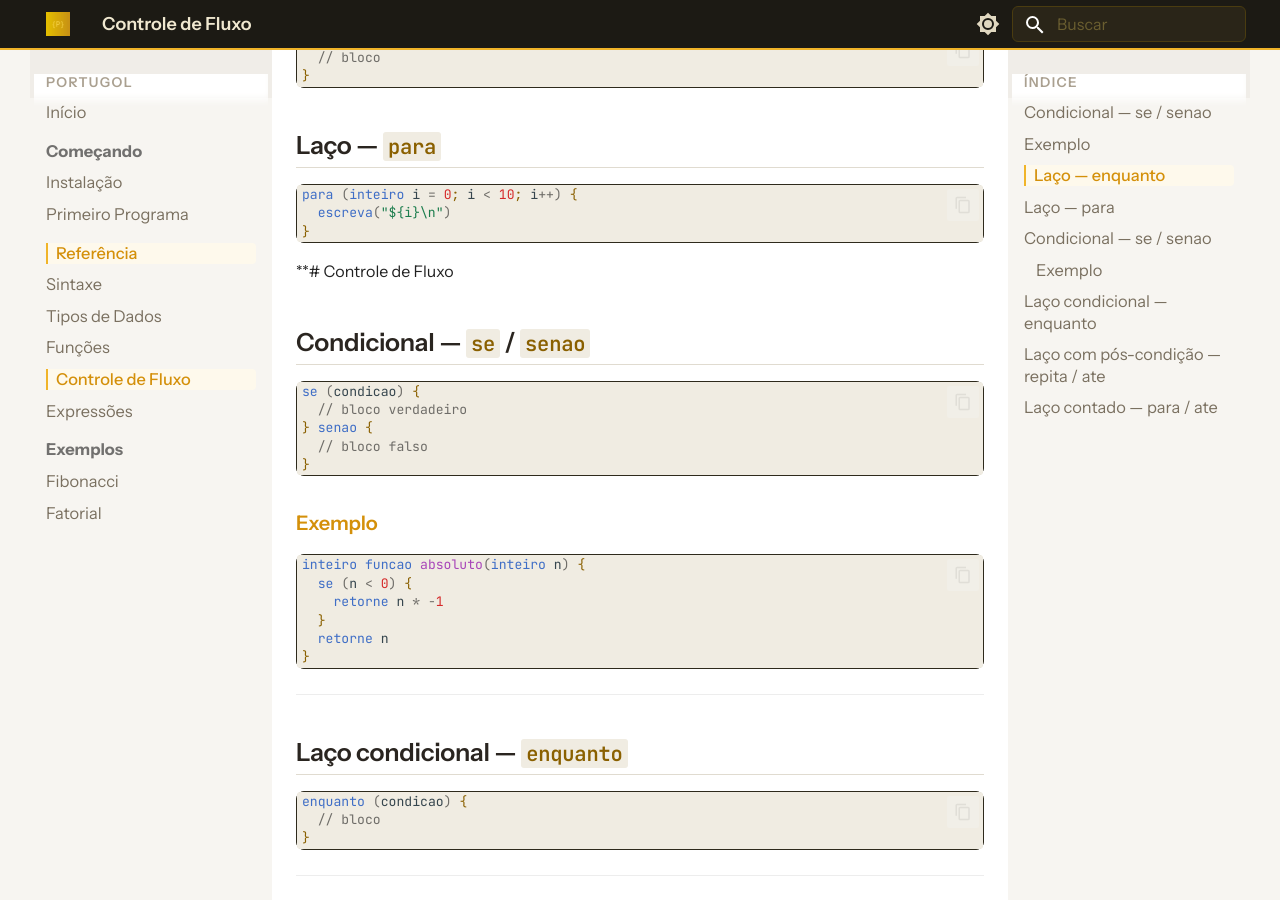
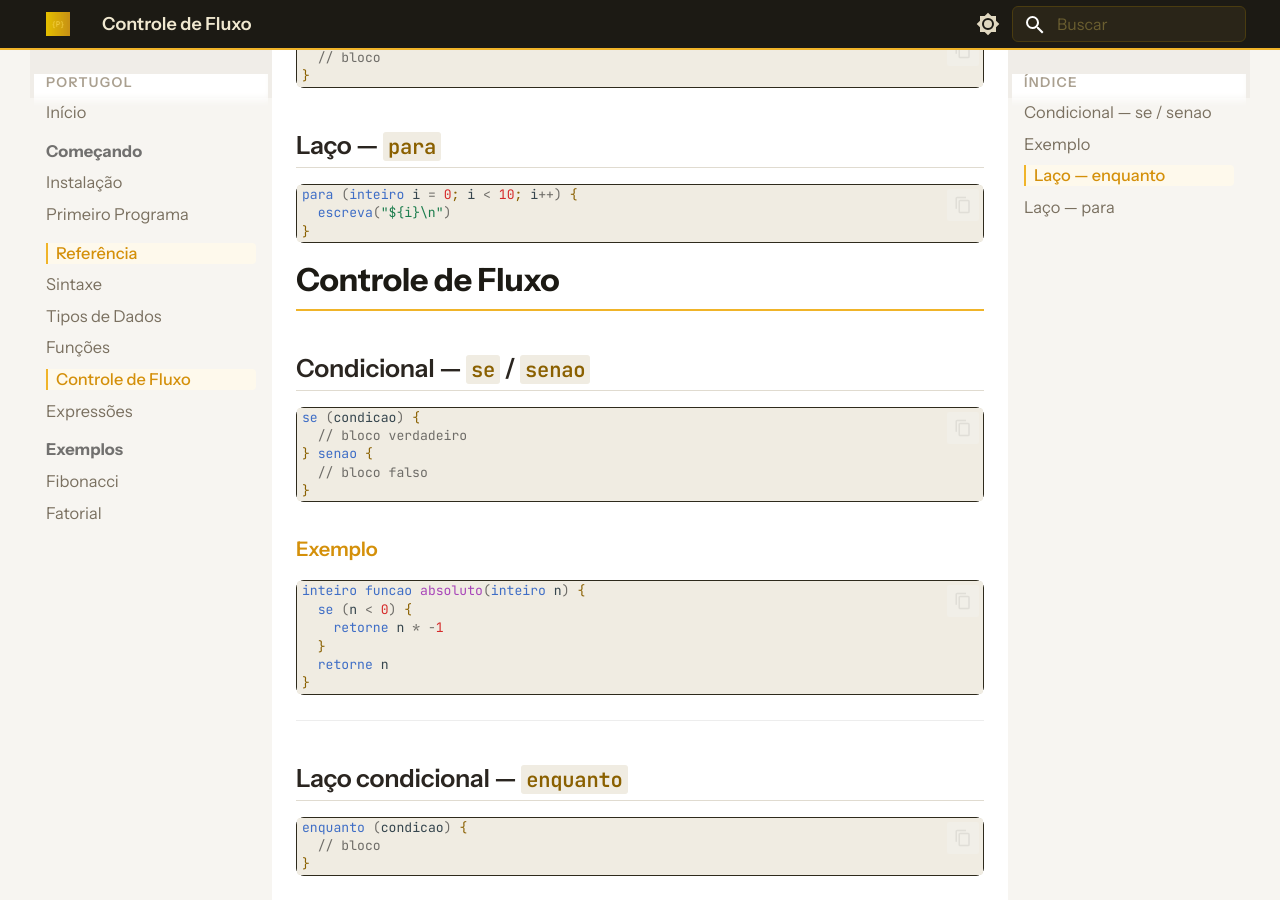
Before and after one commit to Gabriel-V-Maia/portugol-docs, an MkDocs documentation site: the page built from docs/referencia/controle.md, in a window 1280 px wide and 900 px high, scrolled down 621 px. Built offline with MkDocs 1.6.1 and Material for MkDocs 9.7.7, drawn with Linux system fonts in a browser that asks for light colours.

Commit message:
fix: remove double typed asterisks

````diff
--- a/docs/referencia/controle.md
+++ b/docs/referencia/controle.md
@@ -36,7 +36,7 @@ para (inteiro i = 0; i < 10; i++) {
   escreva("${i}\n")
 }
 ```
-**# Controle de Fluxo
+# Controle de Fluxo
 
 ## Condicional — `se` / `senao`
 
````
